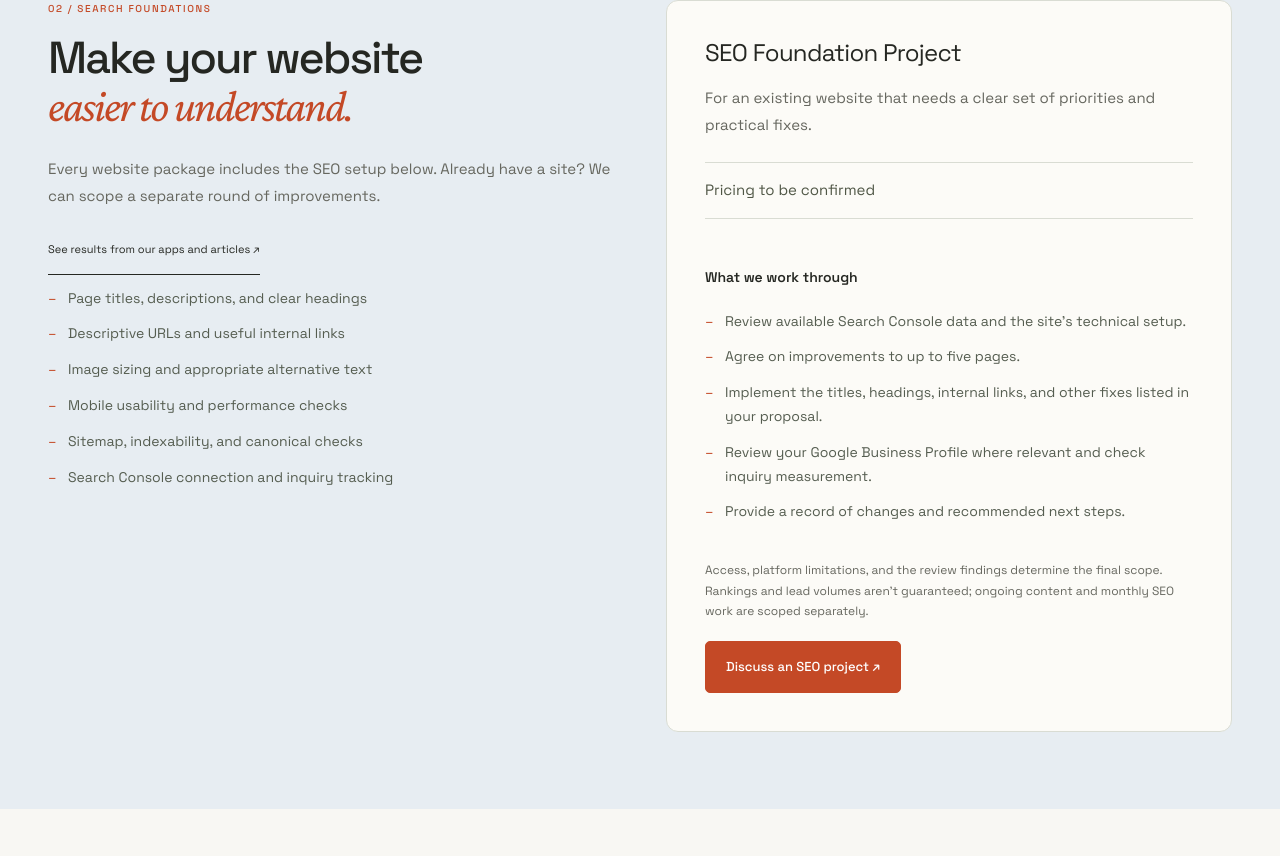
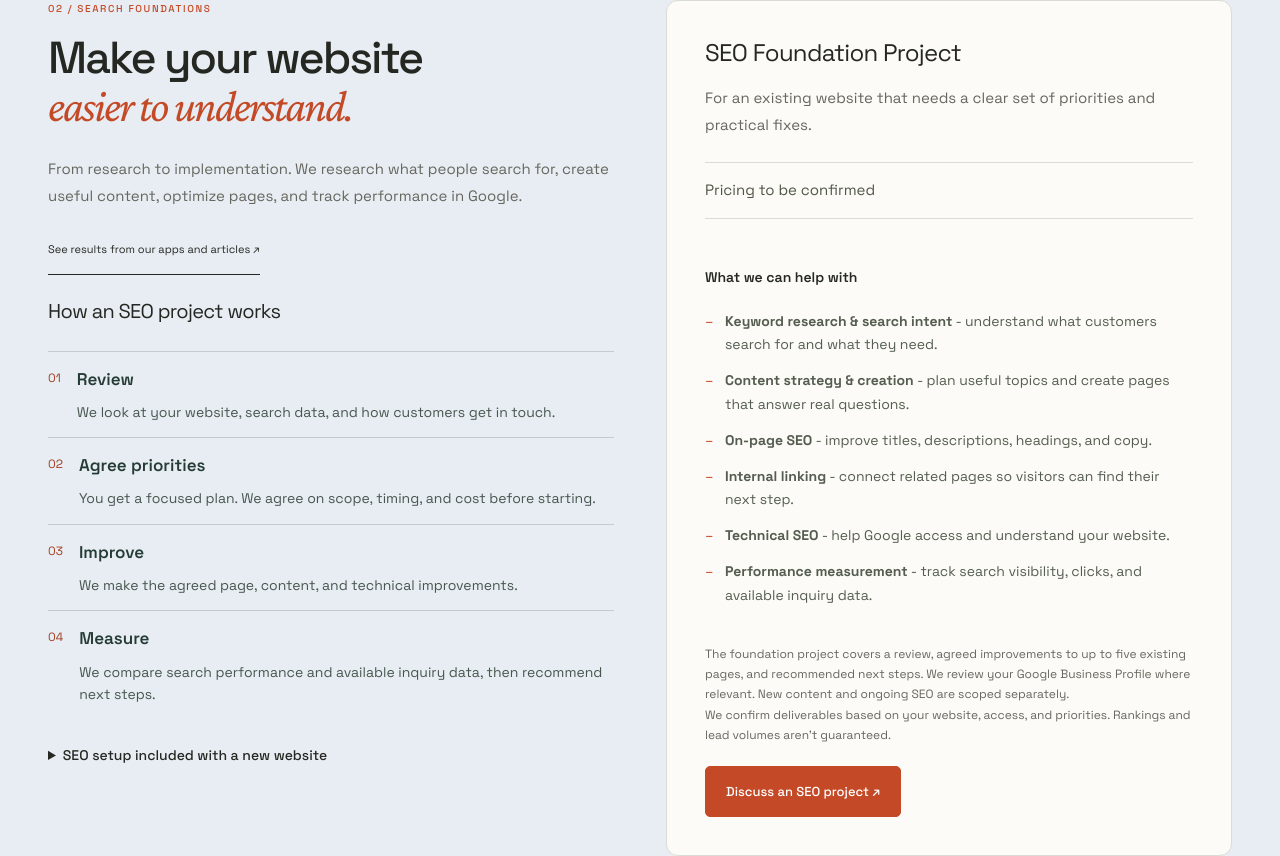
Before and after one commit to mean-weasel/mean-weasel-homepage, a Next.js app: page /services in a window 1280 px wide. Shown: the part 2346-3202 px from the top of the page. Built offline with nearby package versions, Linux system fonts and the light colour scheme; no server answers.

Commit message:
Clarify SEO case studies and service process

```diff
--- a/src/app/services/page.tsx
+++ b/src/app/services/page.tsx
@@ -1,6 +1,7 @@
 import type { Metadata } from "next";
 import Link from "next/link";
 import { ServicePageShell, ServicePageCta, inquiryPath } from "@/components/ServicePageShell";
+import { SeoProcess } from "@/components/SeoProcess";
 import { inquiryHref } from "@/lib/inquiry";
 import { websitePackages, includedSeo } from "@/lib/service-offerings";
 
@@ -53,13 +54,20 @@ export default function ServiceBreakdownPage() {
 
     <section className="service-band service-band-blue" id="seo">
       <div className="studio-container service-two-column">
-        <div><p className="studio-eyebrow">02 / SEARCH FOUNDATIONS</p><h2>Make your website<br /><em>easier to understand.</em></h2><p>Every website package includes the SEO setup below. Already have a site? We can scope a separate round of improvements.</p><Link className="studio-text-link" href="/seo-results">See results from our apps and articles ↗</Link><ul className="service-checklist">{includedSeo.map(item => <li key={item}>{item}</li>)}</ul></div>
-        <article className="service-detail-card"><h3>SEO Foundation Project</h3><p>For an existing website that needs a clear set of priorities and practical fixes.</p><div className="service-price">Pricing to be confirmed</div><h4>What we work through</h4><ul><li>Review available Search Console data and the site’s technical setup.</li><li>Agree on improvements to up to five pages.</li><li>Implement the titles, headings, internal links, and other fixes listed in your proposal.</li><li>Review your Google Business Profile where relevant and check inquiry measurement.</li><li>Provide a record of changes and recommended next steps.</li></ul><p className="service-small">Access, platform limitations, and the review findings determine the final scope. Rankings and lead volumes aren’t guaranteed; ongoing content and monthly SEO work are scoped separately.</p><Link className="service-button" href={inquiryHref("SEO Foundation Project")}>Discuss an SEO project ↗</Link></article>
+        <div><p className="studio-eyebrow">02 / SEARCH FOUNDATIONS</p><h2>Make your website<br /><em>easier to understand.</em></h2><p>From research to implementation. We research what people search for, create useful content, optimize pages, and track performance in Google.</p><Link className="studio-text-link" href="/seo-results">See results from our apps and articles ↗</Link><h3 className="seo-process-heading">How an SEO project works</h3><SeoProcess compact /><details className="seo-included"><summary>SEO setup included with a new website</summary><ul className="service-checklist">{includedSeo.map(item => <li key={item}>{item}</li>)}</ul></details></div>
+        <article className="service-detail-card"><h3>SEO Foundation Project</h3><p>For an existing website that needs a clear set of priorities and practical fixes.</p><div className="service-price">Pricing to be confirmed</div><h4>What we can help with</h4><ul>
+          <li><strong>Keyword research &amp; search intent</strong> - understand what customers search for and what they need.</li>
+          <li><strong>Content strategy &amp; creation</strong> - plan useful topics and create pages that answer real questions.</li>
+          <li><strong>On-page SEO</strong> - improve titles, descriptions, headings, and copy.</li>
+          <li><strong>Internal linking</strong> - connect related pages so visitors can find their next step.</li>
+          <li><strong>Technical SEO</strong> - help Google access and understand your website.</li>
+          <li><strong>Performance measurement</strong> - track search visibility, clicks, and available inquiry data.</li>
+        </ul><p className="service-small">The foundation project covers a review, agreed improvements to up to five existing pages, and recommended next steps. We review your Google Business Profile where relevant. New content and ongoing SEO are scoped separately.</p><p className="service-small">We confirm deliverables based on your website, access, and priorities. Rankings and lead volumes aren’t guaranteed.</p><Link className="service-button" href={inquiryHref("SEO Foundation Project")}>Discuss an SEO project ↗</Link></article>
       </div>
     </section>
 
     <section className="service-band" id="custom"><div className="studio-container service-two-column">
-      <div><p className="studio-eyebrow">03 / APP DESIGN & DEVELOPMENT</p><h2>When the next step<br /><em>needs its own tool.</em></h2><p>Custom web apps, customer portals, quote calculators, and internal workflows—from interface design through implementation. We start by mapping who uses the tool, what it needs to do, and which systems it connects to.</p><Link className="studio-text-link" href="/#products">Explore the software we build ↗</Link></div>
+      <div><p className="studio-eyebrow">03 / APP DESIGN & DEVELOPMENT</p><h2>When the next step<br /><em>needs its own tool.</em></h2><p>Custom web apps, customer portals, quote calculators, and internal workflows - from interface design through implementation. We start by mapping who uses the tool, what it needs to do, and which systems it connects to.</p><Link className="studio-text-link" href="/#products">Explore the software we build ↗</Link></div>
       <div className="service-custom-scope"><h3>Scope the smallest useful version</h3><ol><li>Define the user journey and the problem to solve.</li><li>Design the interface and review data, accounts, integrations, and access needs.</li><li>Agree on a first release, milestones, and testing.</li><li>Confirm handoff and maintenance responsibilities.</li></ol><div className="service-price">Pricing to be confirmed · scoped individually</div><Link className="service-button" href={inquiryHref("Custom app or integration")}>Discuss a custom project ↗</Link></div>
     </div></section>
     <div className="studio-container pricing-discovery"><Link className="studio-text-link" href="/pricing">Explore pricing & project scope ↗</Link></div>
--- a/src/app/services/service-pages.css
+++ b/src/app/services/service-pages.css
@@ -123,3 +123,8 @@
 .pricing-factor p { margin-top: 8px; }
 .pricing-discovery { padding-block: 24px; }
 @media (max-width: 1023px) { .pricing-options { grid-template-columns: 1fr; } }
+
+.service-editorial .seo-process-heading { margin-top: 24px; font-size: 20px; }
+.seo-included summary { cursor: pointer; min-height: 44px; padding-block: 12px; font-size: 14px; font-weight: 500; }
+
+.service-editorial #custom { background: #f3e6d9; }
--- /dev/null
+++ b/src/components/SeoProcess.module.css
@@ -0,0 +1,10 @@
+.steps { display: grid; grid-template-columns: repeat(4, minmax(0, 1fr)); gap: 24px; list-style: none; padding: 0; margin: 28px 0; }
+.steps.steps li { padding: 20px 0 0; margin: 0; border-top: 1px solid #253b3530; color: #253b35; font-size: 15px; line-height: 1.6; }
+.number { display: block; font-size: 12px; color: #a53d20; margin-bottom: 12px; }
+.steps strong { font-size: 17px; font-weight: 600; }
+.steps.steps p { font-size: 14px; line-height: 1.6; margin: 8px 0 0; color: #48564f; }
+.compact { grid-template-columns: 1fr; gap: 14px; }
+.compact.compact li { display: flex; gap: 16px; padding-top: 14px; }
+.compact .number { margin: 3px 0 0; }
+@media (max-width: 800px) { .steps { grid-template-columns: repeat(2, minmax(0, 1fr)); } .compact { grid-template-columns: 1fr; } }
+@media (max-width: 480px) { .steps { grid-template-columns: 1fr; gap: 18px; } .steps li { display: flex; gap: 16px; } .number { margin-top: 3px; } }
--- /dev/null
+++ b/src/components/SeoProcess.tsx
@@ -0,0 +1,14 @@
+import styles from "./SeoProcess.module.css";
+
+const steps = [
+  ["Review", "We look at your website, search data, and how customers get in touch."],
+  ["Agree priorities", "You get a focused plan. We agree on scope, timing, and cost before starting."],
+  ["Improve", "We make the agreed page, content, and technical improvements."],
+  ["Measure", "We compare search performance and available inquiry data, then recommend next steps."],
+];
+
+export function SeoProcess({ compact = false }: { compact?: boolean }) {
+  return <ol className={`${styles.steps}${compact ? ` ${styles.compact}` : ""}`} aria-label="Our SEO process">
+    {steps.map(([title, copy], i) => <li key={title}><span className={styles.number} aria-hidden="true">0{i + 1}</span><div><strong>{title}</strong><p>{copy}</p></div></li>)}
+  </ol>;
+}
--- a/src/components/SeoResultCards.tsx
+++ b/src/components/SeoResultCards.tsx
@@ -8,14 +8,17 @@ import { useState } from "react";
 const projects = {
   bleep: {
     name: "Bleep That Sh*t", category: "01 / AUDIO & VIDEO", description: "Clean up the language. Keep the content.", url: "https://bleepthat.sh",
+    work: "Researched how people search for audio and video censoring, created targeted pages and guides, and optimized titles, descriptions, and internal links.",
     impressions: [9911, 15061, 22309, 29512, 44776, 41634], clicks: [699, 953, 1206, 1944, 1937, 2029],
   },
   bugdrop: {
     name: "BugDrop", category: "02 / DEVELOPER TOOLS", description: "Make reporting bugs the easy part.", url: "https://bugdrop.dev",
+    work: "Created product, comparison, and use-case pages that explain the tool, answer questions, and guide visitors toward installation.",
     impressions: [204, 510, 1190, 972, 1284, 1015], clicks: [3, 10, 51, 88, 76, 69],
   },
   blog: {
     name: "neonwatty.com", category: "03 / CONTENT & GUIDES", description: "Useful articles. Found through search.", url: "https://neonwatty.com",
+    work: "Researched relevant topics, published practical guides, and optimized articles and related links to help readers discover more.",
     impressions: [103064, 62902, 39328, 33377], clicks: [1712, 1112, 754, 597],
   },
 };
@@ -82,6 +85,7 @@ function ResultCard({ product }: { product: keyof typeof projects }) {
       </div>
     </div>
     <button className="result-flip-button" aria-expanded={flipped} aria-controls={`${product}-details`} aria-label={`${flipped ? "Flip to Google impressions" : backLabel}: ${project.name}`} onClick={() => setFlipped(value => !value)}>{flipped ? "Flip to Google impressions" : backLabel}<span aria-hidden="true">↻</span></button>
+    <div className="result-work"><h3>What we did</h3><p>{project.work}</p></div>
   </article>;
 }
 
```
Also changed, not shown: src/app/seo-results/page.tsx (+13 -5 lines), src/app/seo-results/results.css (+15 -0 lines), 1 other file (tests, documents, lock files or other folders).
